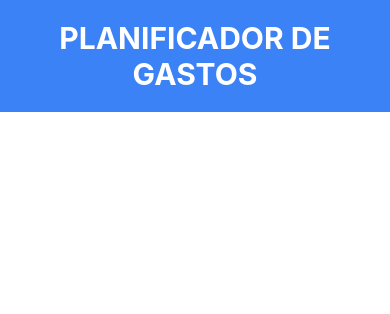
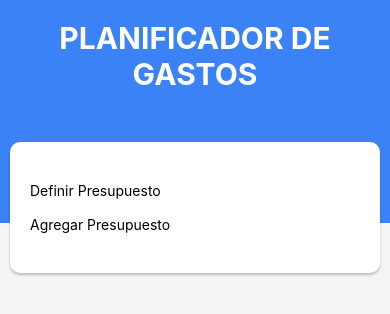
Before and after one commit to MorsaDevOmarG/planificador-mobile, a React Native app: screen / in a window 390 px wide. Shown: the top 314 px of the page. Built offline with nearby package versions, Linux system fonts and the light colour scheme.

Commit message:
CReando el FORM de PRESUPUESTOS y CSS

```diff
--- a/App.js
+++ b/App.js
@@ -1,18 +1,30 @@
 import { SafeAreaView, StyleSheet, Text, View } from "react-native";
 
 import Header from './src/components/Header';
+import NuevoPresupuesto from './src/components/NuevoPresupuesto';
 
 function App() {
 
   return (
-    <View>
-      <Header />
+    <View style={styles.contenedor}>
+      <View style={styles.header}>
+        <Header />
+
+        <NuevoPresupuesto />
+      </View>
     </View>
   );
 };
 
 const styles = StyleSheet.create({
+  contenedor: {
+    backgroundColor: '#F5F5F5',
+    flex: 1,
+  },
 
+  header: {
+    backgroundColor: '#3B82F6',
+  },
 });
 
 export default App;
--- a/src/components/Header.js
+++ b/src/components/Header.js
@@ -1,26 +1,22 @@
 import React from 'react';
-import { StyleSheet, Text, View } from 'react-native';
+import { SafeAreaView, StyleSheet, Text, View } from 'react-native';
 
 const Header = () => {
   return (
-    <View style={styles.header}>
+    <SafeAreaView>
       <Text style={styles.texto}>PLanificador de Gastos</Text>
-    </View>
+    </SafeAreaView>
   );
 };
 
 const styles = StyleSheet.create({
-  header: {
-    backgroundColor: '#3B82F6'
-  },
-
   texto: {
     textAlign: 'center',
     fontSize: 30,
     color: '#FFF',
     textTransform: 'uppercase',
     fontWeight: 'bold',
-    paddingVertical: 20
+    paddingTop: 20
   }
 });
 
--- /dev/null
+++ b/src/components/NuevoPresupuesto.js
@@ -0,0 +1,39 @@
+import React from 'react';
+import { Pressable, StyleSheet, Text, TextInput, View } from 'react-native';
+
+const NuevoPresupuesto = () => {
+  return (
+    <View style={styles.contenedor}>
+      <Text>Definir Presupuesto</Text>
+
+      <TextInput />
+
+      <Pressable>
+        <Text>Agregar Presupuesto</Text>
+      </Pressable>
+    </View>
+  );
+};
+
+const styles = StyleSheet.create({
+  contenedor: {
+    backgroundColor: '#FFF',
+    marginHorizontal: 10,
+    borderRadius: 10,
+    paddingVertical: 40,
+    paddingHorizontal: 20,
+    transform: [{ translateY: 50 }], // Esto encima el contenedor, para que este como arriba y abajo a la vez
+    // Sombras: https://ethercreative.github.io/react-native-shadow-generator/
+    shadowColor: '#000',
+    shadowOffset: {
+      width: 0,
+      height: 2,
+    },
+    shadowOpacity: 0.23,
+    shadowRadius: 2.62,
+
+    elevation: 4,
+  },
+});
+
+export default NuevoPresupuesto;
```
